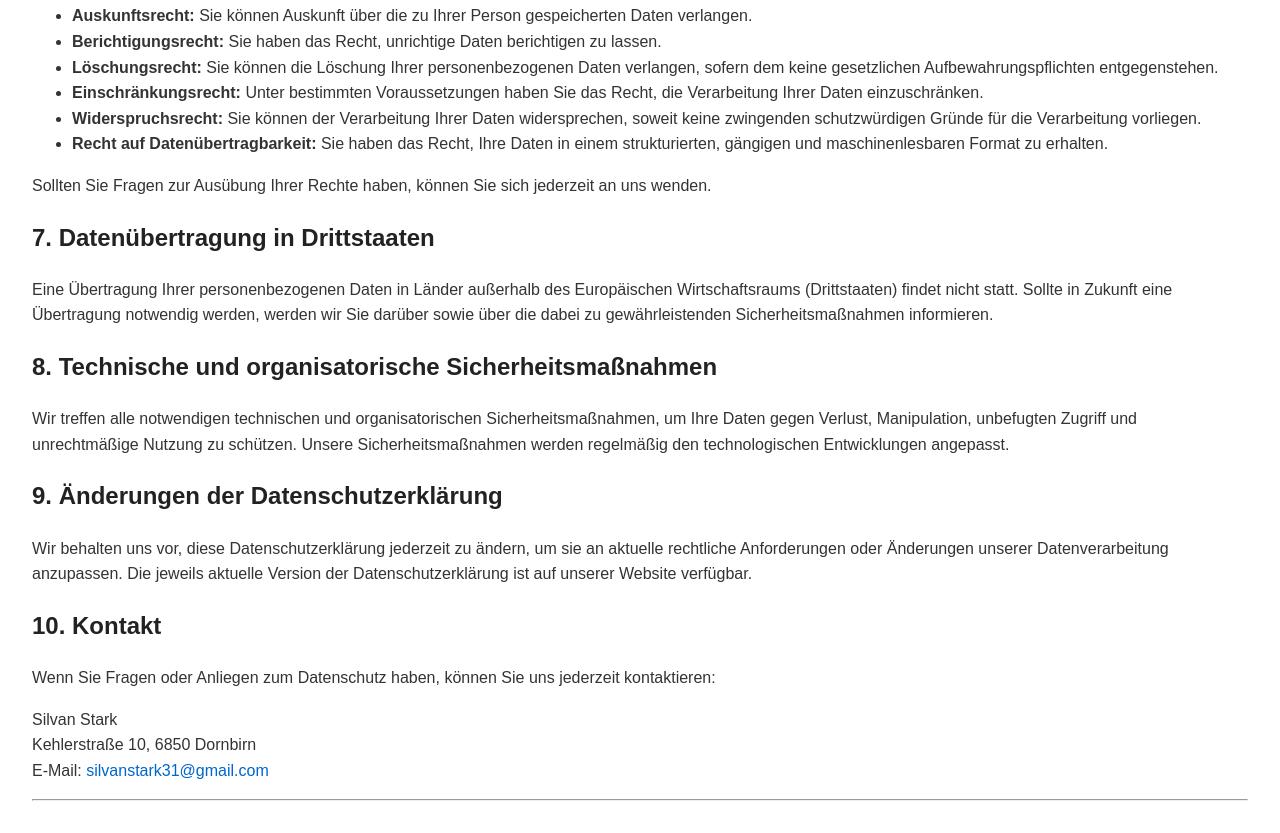
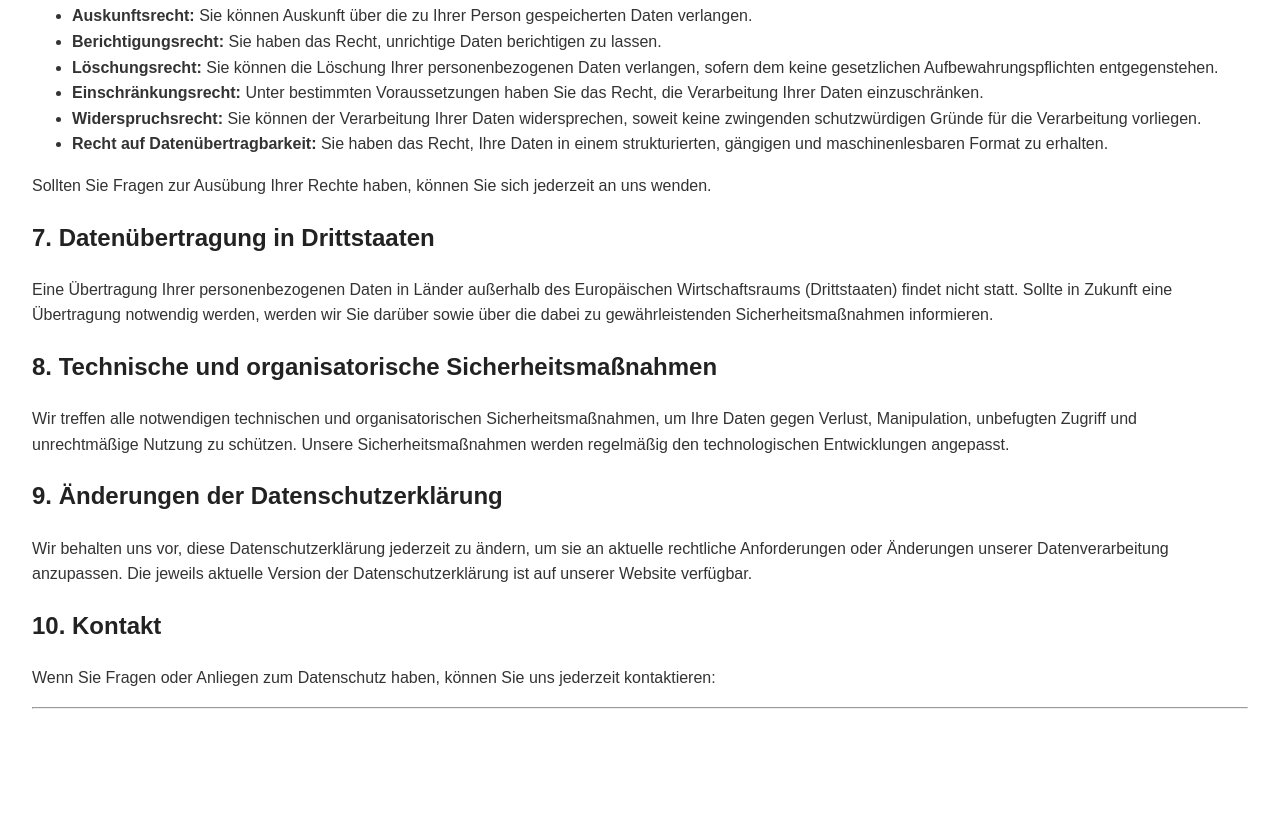
Before and after one commit to SilvanStark10/aichatnews, a plain HTML site: page src/public/datenschutz.html in a window 1280 px wide. Shown: the part 1549-2382 px from the top of the page. After the commit the page ends 2290 px from the top, so only its background shows below. Drawn offline with Linux system fonts and the light colour scheme.

Commit message:
Update datenschutz.html

```diff
--- a/src/public/datenschutz.html
+++ b/src/public/datenschutz.html
@@ -119,11 +119,7 @@
   <p>
     Wenn Sie Fragen oder Anliegen zum Datenschutz haben, können Sie uns jederzeit kontaktieren:
   </p>
-  <p>
-    Silvan Stark<br>
-    Kehlerstraße 10, 6850 Dornbirn<br>
-    E-Mail: <a href="mailto:silvanstark31@gmail.com">silvanstark31@gmail.com</a>
-  </p>
+
 
   <hr>
 
```
